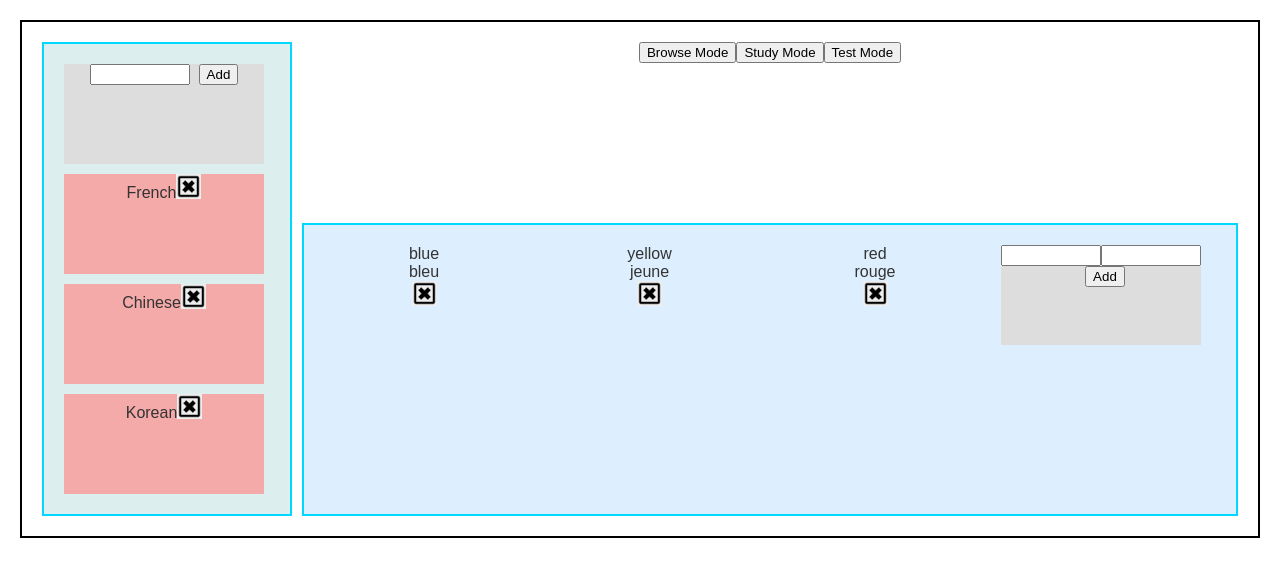
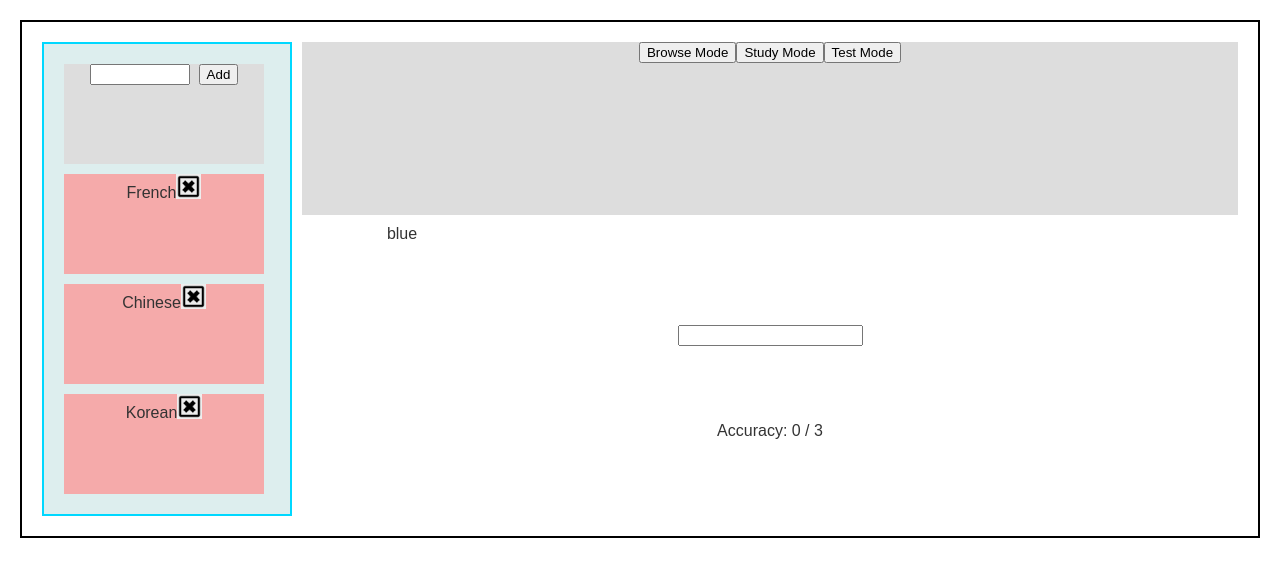
Before and after one commit to yyjoycewoo/VocabMaster, a React (Create React App) app: page / in a window 1280 px wide. Shown: the top 576 px of the page. Built offline with nearby package versions, Linux system fonts and the light colour scheme.

Commit message:
Fix bug when switching sets in test mode

```diff
--- a/src/components/Flashcard.js
+++ b/src/components/Flashcard.js
@@ -62,7 +62,7 @@ class Flashcard extends Component {
         <div>
           {this.props.answer}
         </div>
-        <button class="delete-button" onClick={this.removeCard}></button>
+        <button className="delete-button" onClick={this.removeCard}></button>
       </div>
     )
   }
--- a/src/components/Set.js
+++ b/src/components/Set.js
@@ -6,7 +6,7 @@ class Set extends Component {
     return (
       <div onClick={this.props.onClick} className="Set card" data-id={this.props.id}>
         {this.props.name}
-        <button class="delete-button" onClick={this.removeSet}></button>
+        <button className="delete-button" onClick={this.removeSet}></button>
       </div>
     );
   }
--- a/src/components/SetList.js
+++ b/src/components/SetList.js
@@ -26,7 +26,7 @@ class SetList extends Component {
         name={set["name"]}
         cards={set["cards"]}
         removeSet={this.removeSet}
-        onClick={this.props.updateCurrentSet}/>
+        onClick={this.props.updateCurrentSet} />
     ));
   }
 
--- a/src/components/TestList.js
+++ b/src/components/TestList.js
@@ -5,30 +5,30 @@ import ResultsList from "./ResultsList";
 
 class TestList extends Component {
   render() {
+    console.log('test list props', this.props)
+    console.log('test list state', this.state)
+
     const currCardIndex = this.state.currentCard;
     const card = this.props.cards[currCardIndex];
+    const numCards = this.props.cards.length;
     const correctCards = this.state.correctCards;
     const incorrectCards = this.state.incorrectCards;
-    const totalCardsTested = correctCards.length + incorrectCards.length;
-
-    console.log(currCardIndex)
-    console.log(card);
 
     return (
       <div className="TestList">
       { this.isFinishedTest() ? (
         <div>
           <Flashcard key={card["key"]}
-          id={card["key"]}
-          setId={card["setId"]}
-          question={card["question"]}
-          answer={card["answer"]}
-          display={this.props.mode} />
+            id={card["key"]}
+            setId={card["setId"]}
+            question={card["question"]}
+            answer={card["answer"]}
+            display={this.props.mode} />
 
           <form onSubmit={this.processAnswer}>
             <input
               type="text"
-              class="answer"
+              className="answer"
               onChange={this.handleUpdate}
               value={this.state.question}
             />
@@ -38,18 +38,39 @@ class TestList extends Component {
           <ResultsList correctCards={correctCards} incorrectCards={incorrectCards}/>
         )
       }
-        <div>Accuracy: {correctCards.length} / {totalCardsTested}</div>
+        <div>Accuracy: {correctCards.length} / {numCards}</div>
       </div>
     )
   }
 
   constructor(props) {
     super(props);
-    this.state = { currentCard: 0, correctCards: [], incorrectCards: [] };
+    this.state = { currentCard: 0,
+                    currentSet: this.props.currSet,
+                    correctCards: [],
+                    incorrectCards: []
+                  };
     this.processAnswer = this.processAnswer.bind(this);
     this.goToNextCard = this.goToNextCard.bind(this);
     this.displayTestResults = this.displayTestResults.bind(this);
     this.isFinishedTest = this.isFinishedTest.bind(this);
+  }
+
+  static getDerivedStateFromProps(nextProps, prevState) {
+    console.log('getDerivedStateFromProps')
+    console.log('next props', nextProps);
+    console.log('prev state', prevState);
+    if (nextProps.currSet != prevState.currentSet) {
+      console.log('in if')
+      return { currentCard: 0,
+                currentSet: nextProps.currSet,
+                correctCards: [],
+                incorrectCards: []
+              };
+    } else {
+      console.log('in else')
+      return {};
+    }
   }
 
   isFinishedTest() {
--- a/src/components/View.js
+++ b/src/components/View.js
@@ -16,7 +16,7 @@ class View extends Component {
     this.state = {
       sets: sets,
       currentSet: currSet,
-      mode: 'browse',
+      mode: 'test',
     }
 
     this.updateCurrentSet = this.updateCurrentSet.bind(this);
@@ -33,6 +33,8 @@ class View extends Component {
       .filter(set => (set["key"] == this.state.currentSet))[0];
     const cards = (typeof getCurrentSet !== 'undefined') ? getCurrentSet["cards"] : [];
 
+    console.log('view current set', this.state.currentSet);
+
     const browseButton = <button onClick={this.updateMode} name="browse">Browse Mode</button>;
     const studyButton = <button onClick={this.updateMode}  name="study">Study Mode</button>;
     const testButton = <button onClick={this.updateMode} name="test">Test Mode</button>;
@@ -41,6 +43,7 @@ class View extends Component {
                       removeSet={this.removeSet}
                       addSet={this.addSet}/>
     const testCardList = <TestList cards={cards}
+                          currSet={this.state.currentSet}
                           mode={"test"} />
     const studyCardList = <StudyList cards={cards}
                           mode={"study"} />
--- a/src/dummy_data.json
+++ b/src/dummy_data.json
@@ -2,21 +2,21 @@
   "sets": [
     {
       "name": "French",
-      "key": 2,
+      "key": 1,
       "cards": [
-        {"question": "blue", "answer": "bleu", "key": 1, "setId": 2},
-        {"question": "yellow", "answer": "jeune", "key": 2, "setId": 2},
-        {"question": "red", "answer": "rouge", "key": 3, "setId": 2}
+        {"question": "blue", "answer": "bleu", "key": 1, "setId": 1},
+        {"question": "yellow", "answer": "jeune", "key": 2, "setId": 1},
+        {"question": "red", "answer": "rouge", "key": 3, "setId": 1}
       ]
     },
     {
       "name": "Chinese",
-      "key": 1,
+      "key": 2,
       "cards": [
-        {"question": "one", "answer": "一", "key": 1, "setId": 1},
-        {"question": "two", "answer": "二", "key": 2, "setId": 1},
-        {"question": "three", "answer": "三", "key": 3, "setId": 1},
-        {"question": "four", "answer": "四", "key": 4, "setId": 1}
+        {"question": "one", "answer": "一", "key": 1, "setId": 2},
+        {"question": "two", "answer": "二", "key": 2, "setId": 2},
+        {"question": "three", "answer": "三", "key": 3, "setId": 2},
+        {"question": "four", "answer": "四", "key": 4, "setId": 2}
       ]
     },
     {
--- a/src/styles/FlashcardList.css
+++ b/src/styles/FlashcardList.css
@@ -2,9 +2,10 @@
   padding: 20px;
   border: 2px solid #00D8FF;
   background: #DDEEFF;
+  max-height: 80vh;
+  overflow: auto;
 
   grid-area: flashcardList;
-
 
   display: grid;
   grid-template-columns: repeat(auto-fill, minmax(200px, 1fr));
--- a/src/styles/SetList.css
+++ b/src/styles/SetList.css
@@ -2,6 +2,8 @@
     padding: 20px;
     border: 2px solid #00D8FF;
     background: #DDEEEE;
+    max-height: 90vh;
+    overflow: auto;
 
     grid-area: setList;
 
--- a/src/styles/View.css
+++ b/src/styles/View.css
@@ -1,7 +1,7 @@
 .View {
   display: grid;
+
   grid-template-columns: minmax(250px, 20%) minmax(250px, 80%);
-
   grid-gap: 10px;
   grid-template-rows: auto;
   grid-template-areas:
@@ -10,5 +10,6 @@
 }
 
 .Modes {
+  background: #ddd;
   grid-area: modes;
 }
--- a/src/styles/index.css
+++ b/src/styles/index.css
@@ -6,7 +6,6 @@ body {
    min-width:700px;        /* Suppose you want minimum width of 1000px */
         /* As IE6 ignores !important it will set width as 1000px; */
 }
-
 
 .card {
   border: 0px !important;
```
Also changed, not shown: src/styles/App.css (line endings or trailing spaces).
